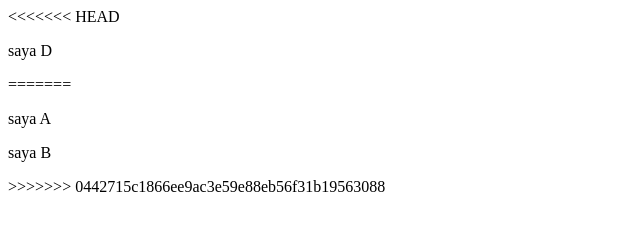
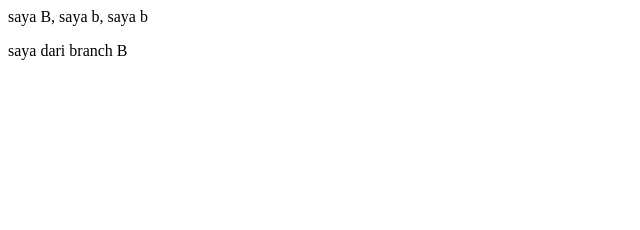
Before and after one commit to nivanrs/project1, a plain HTML site: page index.html in a window 1280 px wide. Shown: the whole page, without its empty margins (0-640 px from the left). Drawn offline with Linux system fonts and the light colour scheme.

Commit message:
commit ke branch B

```diff
--- a/index.html
+++ b/index.html
@@ -1,6 +1,2 @@
-<<<<<<< HEAD
-<p>saya D</p>
-=======
-<p>saya A</p>
-<p>saya B</p>
->>>>>>> 0442715c1866ee9ac3e59e88eb56f31b19563088
+<p>saya B, saya b, saya b</p>
+<p>saya dari branch B</p>
```
